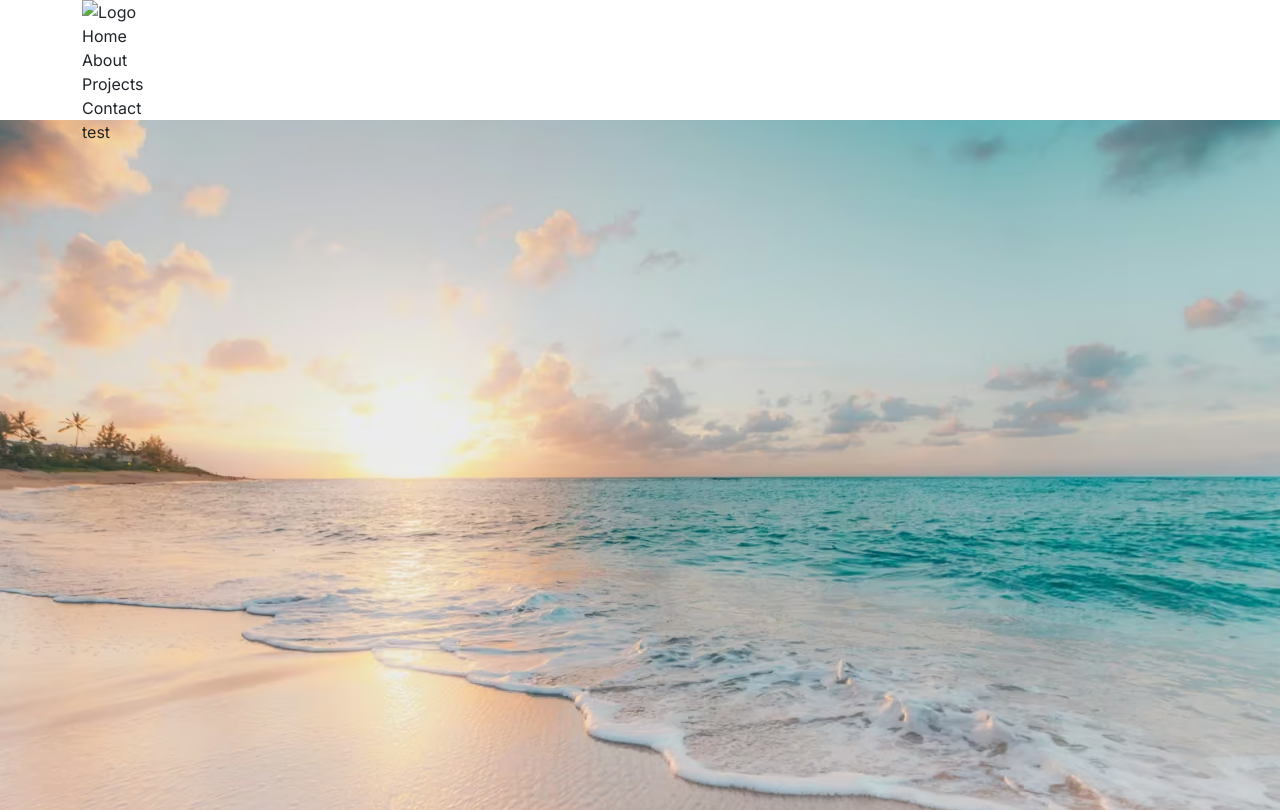
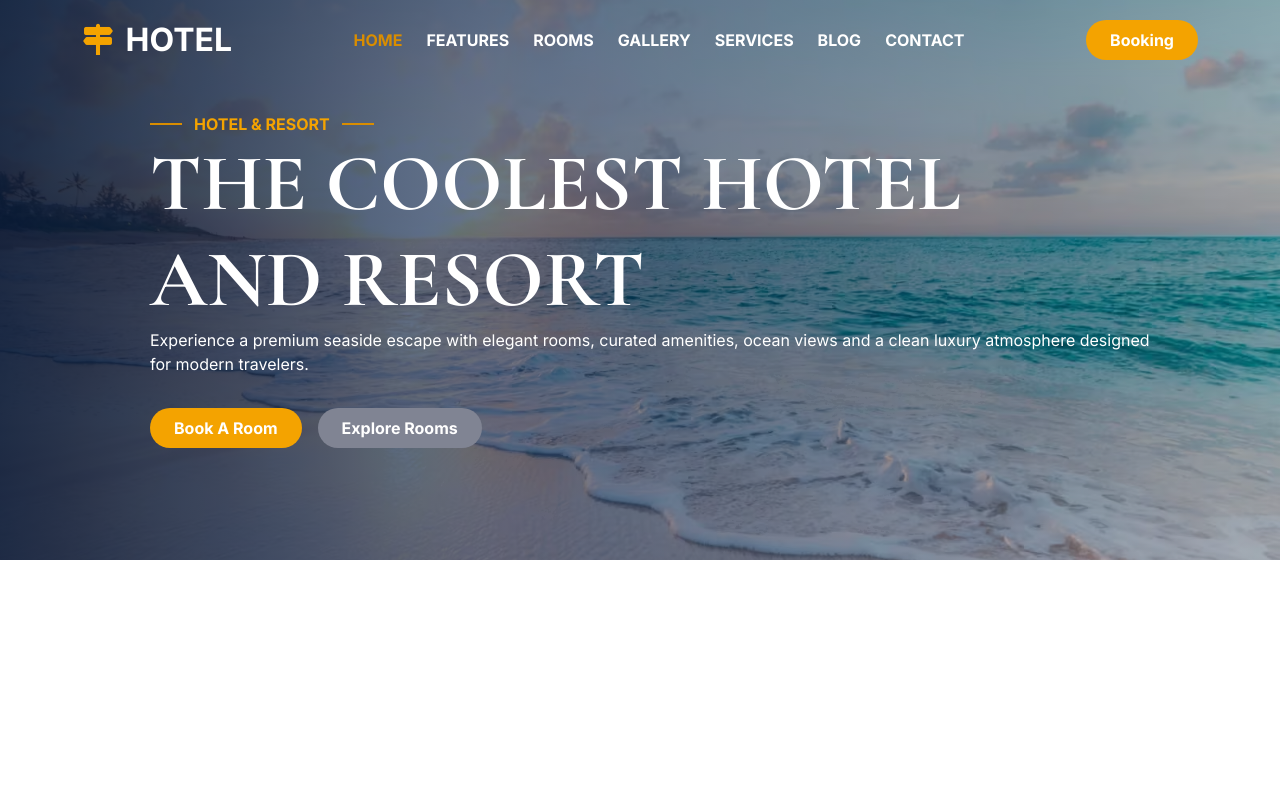
Before and after one commit to ferdikorkut/hotel, a website: page index.html in a window 1280 px wide. Shown: the top 810 px of the page. Drawn offline with nearby package versions, Linux system fonts and the light colour scheme.

Commit message:
hero bitti

```diff
--- /dev/null
+++ b/assets/scss/abstracts/_variables.scss
@@ -0,0 +1,16 @@
+// backgrounds
+$hero-background: url("../../../assets/img/hero-bg.avif");
+
+// overlays/gradientler
+$linear-overlay: linear-gradient(
+  90deg,
+  rgba(4, 22, 53, 0.88) 0%,
+  rgba(6, 33, 76, 0.58) 38%,
+  rgba(10, 27, 60, 0.2) 100%
+);
+
+// renkler
+$hotel-yellow: #f4a300;
+$hotel-yellow-hover: #d98d00;
+$hotel-gray: #808493;
+$hotel-gray-hover: #9397a2;
--- /dev/null
+++ b/assets/scss/base/_utilities.scss
@@ -0,0 +1,26 @@
+@use "../abstracts/variables";
+
+// renkler
+.hotel-yellow {
+  color: variables.$hotel-yellow;
+}
+.hotel-yellow-hover {
+  color: variables.$hotel-yellow-hover;
+}
+
+// before & after cizgileri
+.line-before-after {
+  display: flex;
+  align-items: center;
+  gap: 0.75rem;
+  text-transform: uppercase;
+  color: variables.$hotel-yellow;
+  font-weight: bold;
+  &::before,
+  &::after {
+    content: "";
+    width: 2rem;
+    height: 2px;
+    background-color: variables.$hotel-yellow-hover;
+  }
+}
--- /dev/null
+++ b/assets/scss/components/_buttons.scss
@@ -0,0 +1,31 @@
+@use "../abstracts/variables";
+
+// butonlar
+.btn-hotel-yellow-rounded {
+  background-color: variables.$hotel-yellow;
+  color: white;
+  font-weight: bold;
+  border: none;
+  border-radius: 20px;
+  padding: 0.5rem 1.5rem;
+  cursor: pointer;
+  transition: all 0.3s ease;
+  &:hover {
+    transform: translateY(-2px);
+    background-color: variables.$hotel-yellow-hover;
+  }
+}
+.btn-hotel-gray-rounded {
+  background-color: variables.$hotel-gray;
+  color: white;
+  font-weight: bold;
+  border: none;
+  border-radius: 20px;
+  padding: 0.5rem 1.5rem;
+  cursor: pointer;
+  transition: all 0.3s ease;
+  &:hover {
+    transform: translateY(-2px);
+    background-color: variables.$hotel-gray-hover;
+  }
+}
--- a/assets/scss/layout/_header.scss
+++ b/assets/scss/layout/_header.scss
@@ -0,0 +1,34 @@
+@use "../abstracts/variables";
+@use "../base/utilities";
+
+header {
+  position: absolute;
+  top: 0;
+  width: 100%;
+
+  nav {
+    a {
+      transition: all 0.3s ease;
+      position: relative;
+      &.active {
+        color: variables.$hotel-yellow-hover;
+      }
+      &::after {
+        content: "";
+        position: absolute;
+        left: 0;
+        bottom: -4px;
+        width: 0;
+        height: 2px;
+        background-color: variables.$hotel-yellow-hover;
+        transition: width 0.3s ease;
+      }
+      &:hover {
+        color: variables.$hotel-yellow-hover;
+        &::after {
+          width: 100%;
+        }
+      }
+    }
+  }
+}
--- a/assets/scss/main.scss
+++ b/assets/scss/main.scss
@@ -1,18 +1,26 @@
 // 1. Abstracts — CSS çıktısı üretmez, araçlar
-@use 'abstracts/variables';
-@use 'abstracts/mixins';
+@use "abstracts/variables";
+@use "abstracts/mixins";
 
 // 2. Bootstrap — variables'tan sonra gelmeli
-@use '../../node_modules/bootstrap/scss/bootstrap';
+@use "../../node_modules/bootstrap/scss/bootstrap";
 
 // 3. Base — sıfırlama ve temel HTML element stilleri
-@use 'base/reset';
-@use 'base/fonts';
-@use 'base/typography';
+@use "base/reset";
+@use "base/fonts";
+@use "base/typography";
+@use "base/utilities";
 
-// 4. Layout — sayfa iskeletini oluşturan parçalar
-@use 'layout/header';
-@use 'layout/footer';
+// 4. Components — tekrar kullanılabilir bileşenler
+@use "components/buttons";
 
-// 5. Sections — sıra HTML'deki section sırasıyla aynı olsun!
-@use 'sections/hero';
+// 5. Layout — sayfa iskeletini oluşturan parçalar
+@use "layout/header";
+@use "layout/footer";
+
+// 6. Sections — sıra HTML'deki section sırasıyla aynı olsun!
+@use "sections/hero";
+
+#services {
+  height: 500px;
+}
--- a/assets/scss/sections/_hero.scss
+++ b/assets/scss/sections/_hero.scss
@@ -1,6 +1,29 @@
+@use "../abstracts/variables";
+@use "../base/utilities";
+
 #hero {
-    background-image: url('../../../assets/img/hero-bg.avif');
-    background-size: cover;
-    background-position: center;
-    height: 100vh;
+  background-image: variables.$linear-overlay, variables.$hero-background;
+  background-size: cover;
+  background-position: center;
+  min-height: 70vh;
+
+  .container {
+    padding-left: 5rem;
+    h1 {
+      color: white;
+      font-size: 5rem;
+      font-weight: bold;
+      text-transform: uppercase;
+      text-wrap: unset;
+      max-width: 1000px;
+    }
+    p {
+      max-width: 1000px;
+    }
+  }
+  .button-group {
+    margin-top: 2rem;
+    display: flex;
+    gap: 1rem;
+  }
 }
--- a/index.html
+++ b/index.html
@@ -1,41 +1,74 @@
 <!doctype html>
 <html lang="en">
+
 <head>
   <meta charset="UTF-8" />
   <meta name="viewport" content="width=device-width, initial-scale=1.0" />
-    <title>HotelF</title>
+  <title>HOTEL</title>
+  <link rel="stylesheet" href="https://cdn.jsdelivr.net/npm/bootstrap-icons@1.11.3/font/bootstrap-icons.min.css" />
   <link rel="stylesheet" href="assets/css/main.css" />
 </head>
 
 <body>
   <header>
-      <div class="container">
-        <nav class="main-nav">
-          <a href="index.html"><img src="assets/img/logo.png" alt="Logo" /></a>
-          <ul>
-            <li><a href="#" class="active">Home</a></li>
-            <li><a href="#">About</a></li>
-            <li><a href="#">Projects</a></li>
+    <div class="container d-flex justify-content-between align-items-center py-3">
+      <div>
+        <a href="#!" class="fs-2 text-white fw-bold"><i class="bi bi-signpost-2-fill me-1 fs-2 hotel-yellow"></i>
+          HOTEL</a>
+      </div>
+      <nav>
+        <ul class="d-flex gap-4 text-uppercase text-white fw-bold">
+          <li><a href="index.html" class="active">Home</a></li>
+          <li><a href="#">Features</a></li>
+          <li><a href="#">Rooms</a></li>
+          <li><a href="#">Gallery</a></li>
+          <li><a href="#">Services</a></li>
+          <li><a href="#">Blog</a></li>
           <li><a href="#">Contact</a></li>
         </ul>
       </nav>
+      <div class="btn-hotel-yellow-rounded">
+        <a href="#!" class="">Booking</a>
+      </div>
     </div>
   </header>
+
   <main>
-      <section id="hero">
-        <div class="container">test</div>
+    <section id="hero" class="d-flex align-items-center">
+      <div class="container">
+        <div class="line-before-after">Hotel & Resort</div>
+        <h1>The Coolest Hotel And Resort</h1>
+        <p class="text-white">
+          Experience a premium seaside escape with elegant rooms, curated
+          amenities, ocean views and a clean luxury atmosphere designed for
+          modern travelers.
+        </p>
+        <div class="button-group">
+          <div class="btn-hotel-yellow-rounded">
+            <a href="#!" class="">Book A Room</a>
+          </div>
+          <div class="btn-hotel-gray-rounded">
+            <a href="#!" class="">Explore Rooms</a>
+          </div>
+        </div>
+      </div>
     </section>
+
     <section id="about">
       <div class="container"></div>
     </section>
+
     <section id="services">
       <div class="container"></div>
     </section>
+
     <section id="contact">
       <div class="container"></div>
     </section>
   </main>
+
   <footer></footer>
   <script src="https://cdn.jsdelivr.net/npm/bootstrap@5.3.8/dist/js/bootstrap.bundle.min.js"></script>
 </body>
+
 </html>
--- a/package.json
+++ b/package.json
@@ -1,5 +1,6 @@
 {
   "dependencies": {
-    "bootstrap": "^5.3.8"
+    "bootstrap": "^5.3.8",
+    "bootstrap-icons": "^1.13.1"
   }
 }
```
Also changed, not shown: assets/css/main.css, 2 other files. Lines whose indentation alone changed are shown as unchanged.
